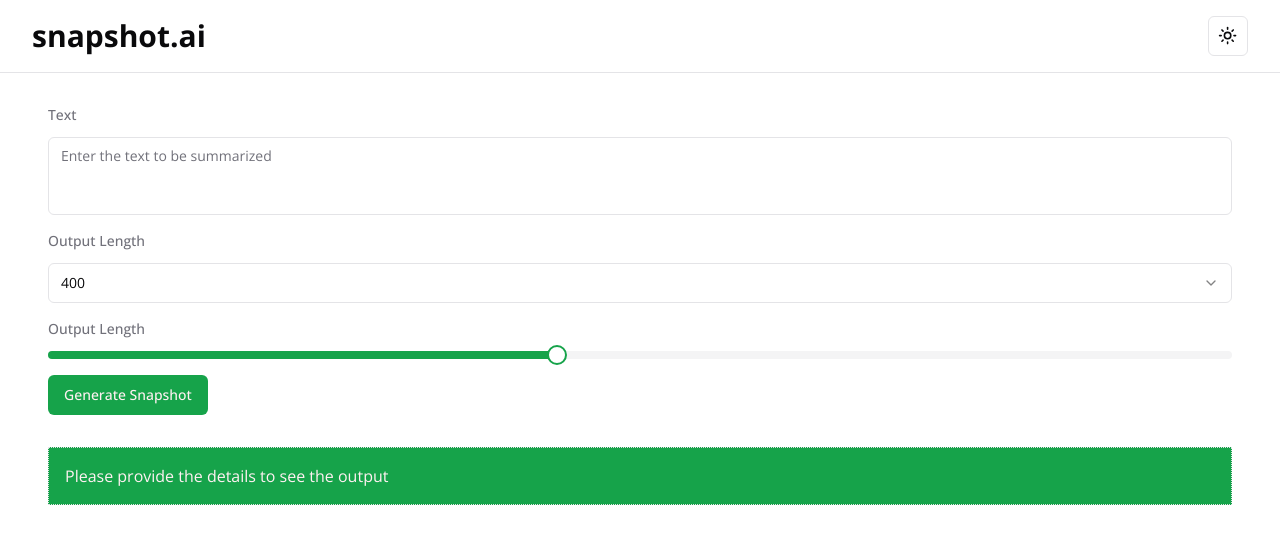
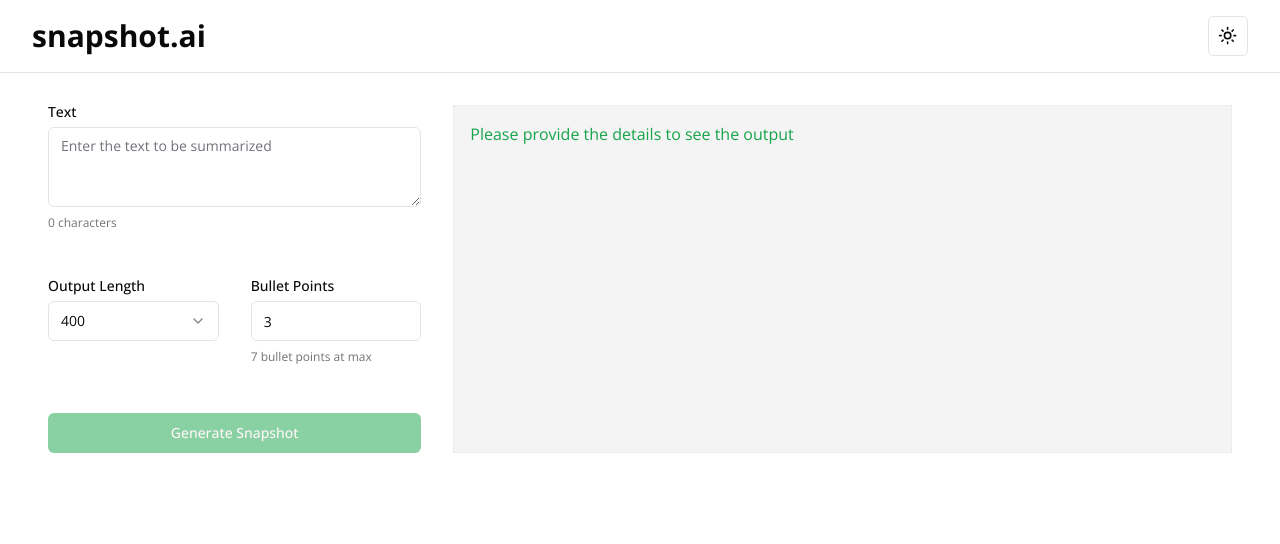
Before and after one commit to ttahm3d/snapshot-ai, a Next.js app: page /snapshot in a window 1280 px wide. Shown: the top 544 px of the page. Built offline with nearby package versions, Linux system fonts and the light colour scheme.

Commit message:
[feat] - completed UI design

```diff
--- a/package.json
+++ b/package.json
@@ -10,6 +10,7 @@
   },
   "dependencies": {
     "@radix-ui/react-dropdown-menu": "^2.0.6",
+    "@radix-ui/react-label": "^2.1.0",
     "@radix-ui/react-select": "^2.1.1",
     "@radix-ui/react-slider": "^1.2.0",
     "@radix-ui/react-slot": "^1.0.2",
--- a/src/app/layout.tsx
+++ b/src/app/layout.tsx
@@ -22,7 +22,7 @@
 }>) {
   return (
     <html lang="en">
-      <body className={fonts.className}>
+      <body className={`${fonts.className} flex-col flex`}>
         <ThemeProvider
           attribute="class"
           defaultTheme="light"
--- a/src/app/snapshot/page.tsx
+++ b/src/app/snapshot/page.tsx
@@ -1,6 +1,8 @@
 "use client";
 import { Button } from "@/components/ui/button";
-import { Slider } from "@/components/ui/slider";
+import { Label } from "@/components/ui/label";
+import { Textarea } from "@/components/ui/textarea";
+import { Input } from "@/components/ui/input";
 
 import {
   Select,
@@ -14,32 +16,32 @@
 export default function SnapshotPage() {
   const [text, setText] = useState<string>("");
   const [outputLength, setOutputLength] = useState<string>("400");
-  const [numberOfPoints, setNumberOfPoints] = useState<number[]>([3]);
+  const [numberOfPoints, setNumberOfPoints] = useState<number | undefined>(3);
 
-  console.log(text, outputLength, numberOfPoints);
+  const handleChange = (event: React.ChangeEvent<HTMLInputElement>) => {
+    const newValue = event.target.value;
+    const parsedValue = newValue === "" ? undefined : parseFloat(newValue);
+    setNumberOfPoints(parsedValue);
+  };
+
   return (
-    <div className="container grid grid-cols-1 ">
-      <div className="pt-8 px-4">
-        <div className="flex flex-col gap-1">
-          <label
-            htmlFor="input-text"
-            className="mb-2 text-sm font-medium text-muted-foreground">
-            Text
-          </label>
-          <textarea
+    <div className="flex-1 container grid grid-cols-3 place-items-stretch h-full content-center min-h-full">
+      <div className="py-8 px-4 col-span-1 grid grid-cols-2 gap-8">
+        <div className="flex flex-col gap-2 col-span-2">
+          <Label htmlFor="input-text">Text</Label>
+          <Textarea
             value={text}
             onChange={(e) => setText(e.target.value)}
             id="input-text"
-            className="w-full resize-none py-2 px-3 text-sm ring-offset-background placeholder:text-muted-foreground focus-visible:outline-none focus-visible:ring-2 focus-visible:ring-ring focus-visible:ring-offset-2 rounded-md border border-input bg-background"
+            className="w-full resize-y py-2 px-3 text-sm ring-offset-background placeholder:text-muted-foreground focus-visible:outline-none focus-visible:ring-2 focus-visible:ring-ring focus-visible:ring-offset-2 rounded-md border border-input bg-background"
             rows={3}
-            placeholder="Enter the text to be summarized"></textarea>
+            placeholder="Enter the text to be summarized"></Textarea>
+          <small className="text-neutral-500 text-xs">
+            {text.length} characters
+          </small>
         </div>
-        <div className="flex flex-col gap-1 mt-4">
-          <label
-            htmlFor="output-length"
-            className="mb-2 text-sm font-medium text-muted-foreground">
-            Output Length
-          </label>
+        <div className="flex flex-col col-span-1 flex-1 gap-2 mt-4">
+          <Label htmlFor="output-length">Output Length</Label>
           <Select onValueChange={setOutputLength} defaultValue={outputLength}>
             <SelectTrigger>
               <SelectValue placeholder="Select a verified email to display" />
@@ -53,25 +55,27 @@
             </SelectContent>
           </Select>
         </div>
-        <div className="flex flex-col gap-1 mt-4">
-          <label
-            htmlFor="number-of-points"
-            className="mb-2 text-sm font-medium text-muted-foreground">
-            Output Length
-          </label>
-          <Slider
-            id="number-of-points"
-            value={numberOfPoints}
-            onValueChange={(value) => setNumberOfPoints(value)}
-            defaultValue={[3]}
+        <div className="flex flex-1 flex-col col-span-1 self-center gap-2 mt-4">
+          <Label htmlFor="bullet-points">Bullet Points</Label>
+          <Input
+            id="number-input"
+            type="number"
+            value={numberOfPoints === undefined ? "" : numberOfPoints}
+            onChange={handleChange}
+            min={2}
             max={7}
             step={1}
           />
+          <small className="text-neutral-500 text-xs">
+            7 bullet points at max
+          </small>
         </div>
-        <Button className="mt-4">Generate Snapshot</Button>
+        <Button className="mt-4 col-span-2" disabled={text === ""}>
+          Generate Snapshot
+        </Button>
       </div>
-      <div className="pt-8 px-4">
-        <div className="border-dotted border p-4 h-full bg-primary text-primary-foreground">
+      <div className="py-8 px-4 col-span-2">
+        <div className="border-dotted border p-4 h-full text-primary bg-secondary">
           Please provide the details to see the output
         </div>
       </div>
--- /dev/null
+++ b/src/components/ui/label.tsx
@@ -0,0 +1,26 @@
+"use client"
+
+import * as React from "react"
+import * as LabelPrimitive from "@radix-ui/react-label"
+import { cva, type VariantProps } from "class-variance-authority"
+
+import { cn } from "@/lib/utils"
+
+const labelVariants = cva(
+  "text-sm font-medium leading-none peer-disabled:cursor-not-allowed peer-disabled:opacity-70"
+)
+
+const Label = React.forwardRef<
+  React.ElementRef<typeof LabelPrimitive.Root>,
+  React.ComponentPropsWithoutRef<typeof LabelPrimitive.Root> &
+    VariantProps<typeof labelVariants>
+>(({ className, ...props }, ref) => (
+  <LabelPrimitive.Root
+    ref={ref}
+    className={cn(labelVariants(), className)}
+    {...props}
+  />
+))
+Label.displayName = LabelPrimitive.Root.displayName
+
+export { Label }
--- /dev/null
+++ b/src/components/ui/textarea.tsx
@@ -0,0 +1,24 @@
+import * as React from "react"
+
+import { cn } from "@/lib/utils"
+
+export interface TextareaProps
+  extends React.TextareaHTMLAttributes<HTMLTextAreaElement> {}
+
+const Textarea = React.forwardRef<HTMLTextAreaElement, TextareaProps>(
+  ({ className, ...props }, ref) => {
+    return (
+      <textarea
+        className={cn(
+          "flex min-h-[80px] w-full rounded-md border border-input bg-background px-3 py-2 text-sm ring-offset-background placeholder:text-muted-foreground focus-visible:outline-none focus-visible:ring-2 focus-visible:ring-ring focus-visible:ring-offset-2 disabled:cursor-not-allowed disabled:opacity-50",
+          className
+        )}
+        ref={ref}
+        {...props}
+      />
+    )
+  }
+)
+Textarea.displayName = "Textarea"
+
+export { Textarea }
```
Also changed, not shown: 1 other file (tests, documents, lock files or other folders).
